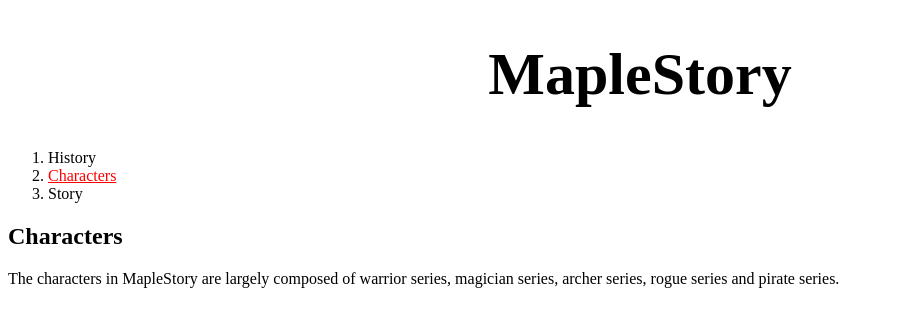
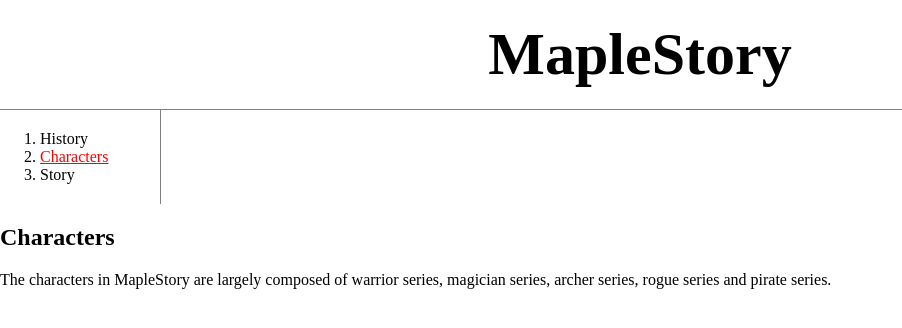
Before and after one commit to doras/opentutorials-web, a plain HTML site: page web2-css/2.html in a window 1280 px wide. Shown: the whole page, without its empty margins (0-902 px from the left). Drawn offline with Linux system fonts and the light colour scheme.

Commit message:
web2-css: add division line in 2.html with box model border

```diff
--- a/web2-css/2.html
+++ b/web2-css/2.html
@@ -4,6 +4,9 @@
     <title>All of MapleStory - Characters</title>
     <meta charset="utf-8">
     <style>
+      body {
+        margin: 0;
+      }
       a {
         text-decoration: none;
       }
@@ -24,6 +27,18 @@
       h1 {
         font-size: 60px;
         text-align: center;
+
+        border-bottom: 1px gray solid;
+        margin: 0;
+        padding: 20px;
+      }
+
+      ol {
+        border-right: 1px gray solid;
+        width: 100px;
+        margin: 0;
+        padding: 20px;
+        padding-left: 40px;
       }
     </style>
   </head>
```
